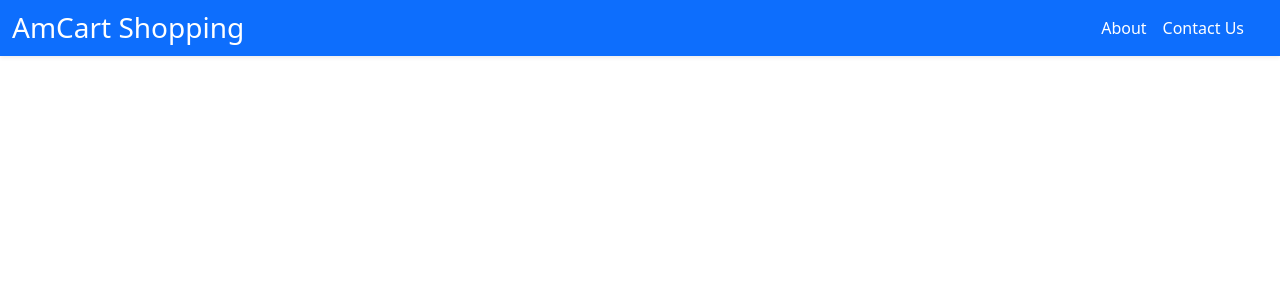
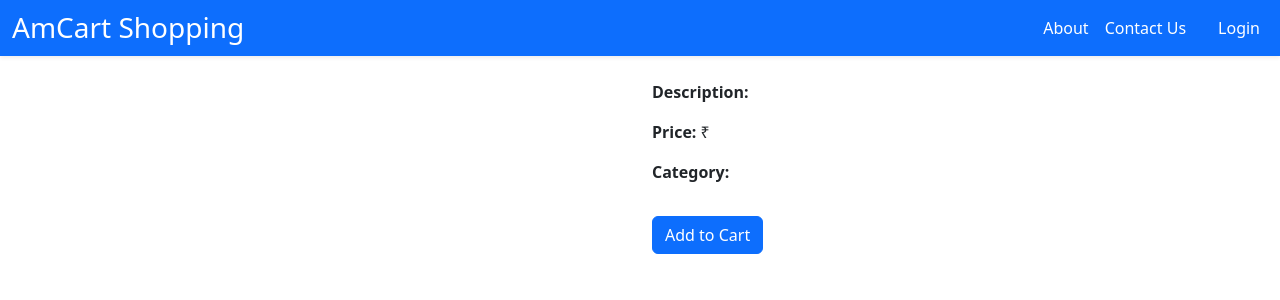
Before and after one commit to smsankit/EShopApp, an Angular app: page /productDetails in a window 1280 px wide. Before the commit this address led to /. Shown: the top 300 px of the page. Built offline with nearby package versions, Linux system fonts and the light colour scheme.

Commit message:
product details page added

```diff
--- a/src/app/app.routes.ts
+++ b/src/app/app.routes.ts
@@ -3,10 +3,12 @@ import { NgModule } from '@angular/core';
 import { RouterModule, Routes } from '@angular/router';
 import { AuthPageComponent } from './auth-page/auth-page.component'
 import { LandingpageComponent } from './landingpage/landingpage.component';
+import { ProductDetailsComponent } from './product-details/product-details.component';
 
 export const routes: Routes = [
     { path: '', component: AuthPageComponent },
-    { path: 'home', component: LandingpageComponent },
+    { path: 'productDetails', component: ProductDetailsComponent },
+    { path: 'home', component: LandingpageComponent }
 ];
 
   @NgModule({
--- a/src/app/landingpage/landingpage.component.html
+++ b/src/app/landingpage/landingpage.component.html
@@ -17,14 +17,21 @@
         @for (product of productlist; track $index) {
 
         <div class="col-md-3">
-            <div class="card mb-3" (click)="showProductAlert(product)">
+            <div class="card mb-3" (click)="goToProductDetails(product)">
                 <!-- Product Image -->
-                <img [src]="product.image" class="card-img-top" alt="Product Image">
+                <img [src]="product.image" class="card-img-top" alt="Product Image" style="height: 300px; object-fit: cover;">
 
                 <div class="card-body">
-                    <h5 class="card-title">{{ truncateTheString(product.title,50) }}</h5>
+                    <!-- <h5 class="card-title">{{ truncateTheString(product.title,50) }}</h5> -->
+                    <h5 class="card-title text-truncate" style="white-space: nowrap; overflow: hidden; text-overflow: ellipsis;">
+                      {{ product.title }}
+                  </h5>
 
-                    <p class="card-text">{{ truncateTheString(product.description, 50) }}</p>
+                    <!-- <p class="card-text">{{ truncateTheString(product.description, 50) }}</p> -->
+
+                    <p class="card-text flex-grow-1" style="display: -webkit-box;-webkit-line-clamp: 2; -webkit-box-orient: vertical;overflow: hidden;">
+                    {{ product.description }}
+                </p>
 
                     <p class="card-text"><strong>Price:</strong> &#8377;{{ product.price }}</p>
 
--- a/src/app/landingpage/landingpage.component.ts
+++ b/src/app/landingpage/landingpage.component.ts
@@ -5,6 +5,7 @@ import { Product } from '../models/product';
 import { ProductsService } from '../services/products.service';
 import { SearchProductsService } from '../services/search-product.service';
 import { AuthenticationService } from '../services/authentication.service';
+import { Router } from '@angular/router';
 
 
 @Component({
@@ -22,7 +23,7 @@ isLoggedIn:boolean=false;
 
   searchTerm: any = '';
 
-  constructor(private productsService: ProductsService, private searchProductService: SearchProductsService, private authService:AuthenticationService) {
+  constructor(private productsService: ProductsService, private router: Router, private searchProductService: SearchProductsService, private authService:AuthenticationService) {
     if(authService.isLoggedIn()){
       this.isLoggedIn=true;
     }
@@ -72,7 +73,13 @@ isLoggedIn:boolean=false;
   }
 
   showProductAlert(product: any) {
-    console.log("Ankit");
+
     alert(`Product: ${product.title}\nPrice: ₹${product.price}\nCategory: ${product.category}`);
   }
+
+  goToProductDetails(product: any) {
+    console.log("Ankit");
+    // this.router.navigate(['/home']);
+    this.router.navigate(['/productDetails'], { state: { productData: product } });
+  }
 }
--- /dev/null
+++ b/src/app/product-details/product-details.component.html
@@ -0,0 +1,18 @@
+<div class="container">
+    <div class="row align-items-center">
+        <!-- Left side: Product Image -->
+        <div class="col-md-6 text-center">
+            <img [src]="product.image" class="img-fluid" alt="{{ product.title }}" style="max-height: 500px; object-fit: contain;">
+        </div>
+
+        <!-- Right side: Product Details -->
+        <div class="col-md-6">
+            <h2>{{ product.title }}</h2>
+            <p><strong>Description:</strong> {{ product.description }}</p>
+            <p><strong>Price:</strong> &#8377;{{ product.price }}</p>
+            <p><strong>Category:</strong> {{ product.category }}</p>
+
+            <button class="btn btn-primary mt-3" (click)="addToCart()">Add to Cart</button>
+        </div>
+    </div>
+</div>
--- /dev/null
+++ b/src/app/product-details/product-details.component.ts
@@ -0,0 +1,23 @@
+import { Component } from '@angular/core';
+import { CommonModule } from '@angular/common';
+import { Router } from '@angular/router';
+
+@Component({
+  selector: 'app-product-details',
+  standalone: true,
+  imports: [],
+  templateUrl: './product-details.component.html',
+  styleUrl: './product-details.component.css'
+})
+export class ProductDetailsComponent {
+   product: any;
+
+  constructor(private router: Router) {
+    const navigation = this.router.getCurrentNavigation();
+    this.product = navigation?.extras.state?.['productData'] || {};
+  }
+
+  addToCart() {
+    alert(`added to cart!`);
+  }
+}
--- a/src/app/services/products.service.ts
+++ b/src/app/services/products.service.ts
@@ -23,8 +23,8 @@ export class ProductsService {
     // const product_url = 'http://amcart-api.centralindia.cloudapp.azure.com/products1';
     // ${environment.authApiUrl}/${this.registerUrl}
     // return this.http.get<Product>(`${product_url}`);
-    return this.http.get<Product>(`${environment.productApiUrl}/${product_endpoint}`);
-    // return this.http.get<Product>('https://fakestoreapi.com/products');
+    // return this.http.get<Product>(`${environment.productApiUrl}/${product_endpoint}`);
+    return this.http.get<Product>('https://fakestoreapi.com/products');
 
   }
 }
```
Also changed, not shown: src/app/product-details/product-details.component.css (added), 1 other file (tests, documents, lock files or other folders).
